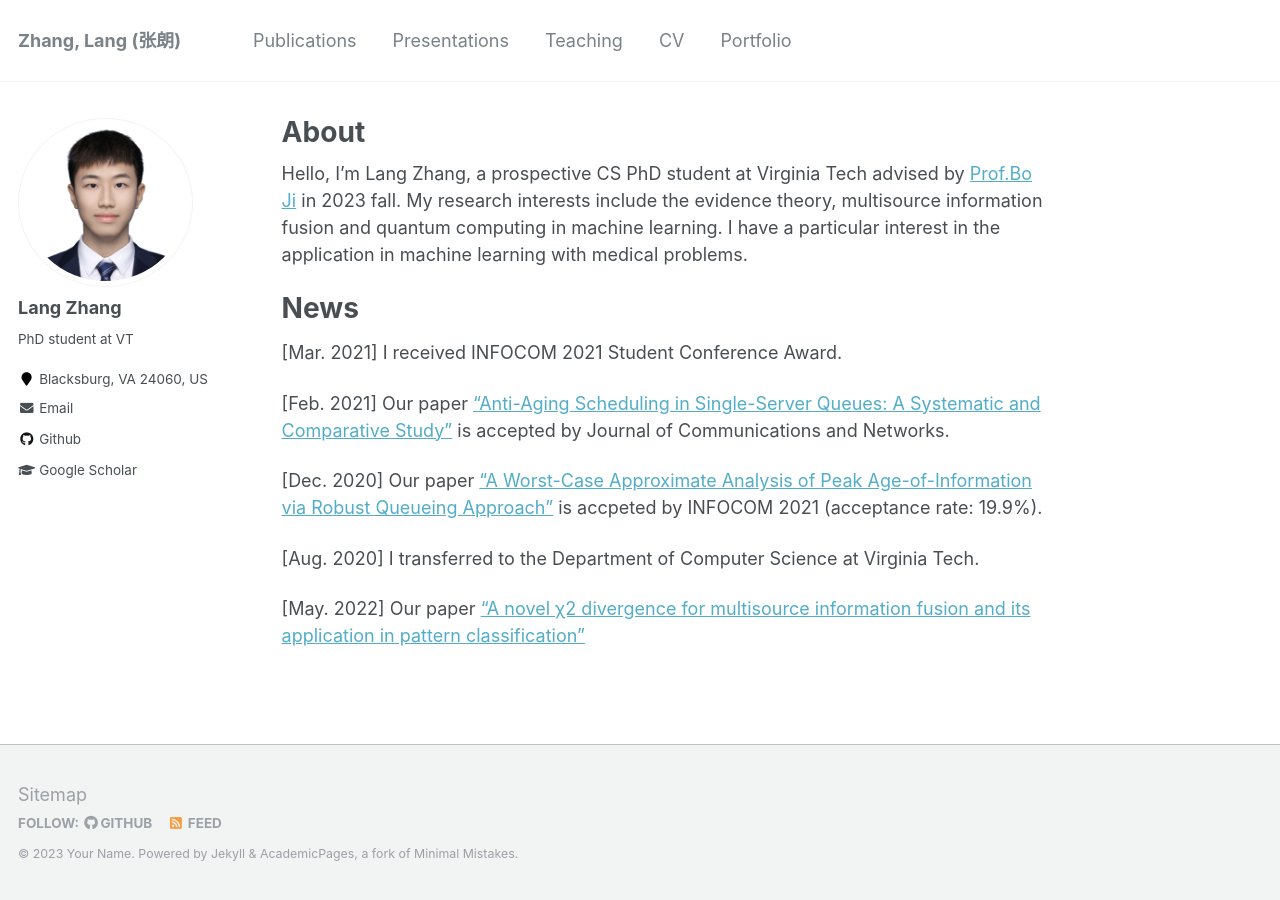
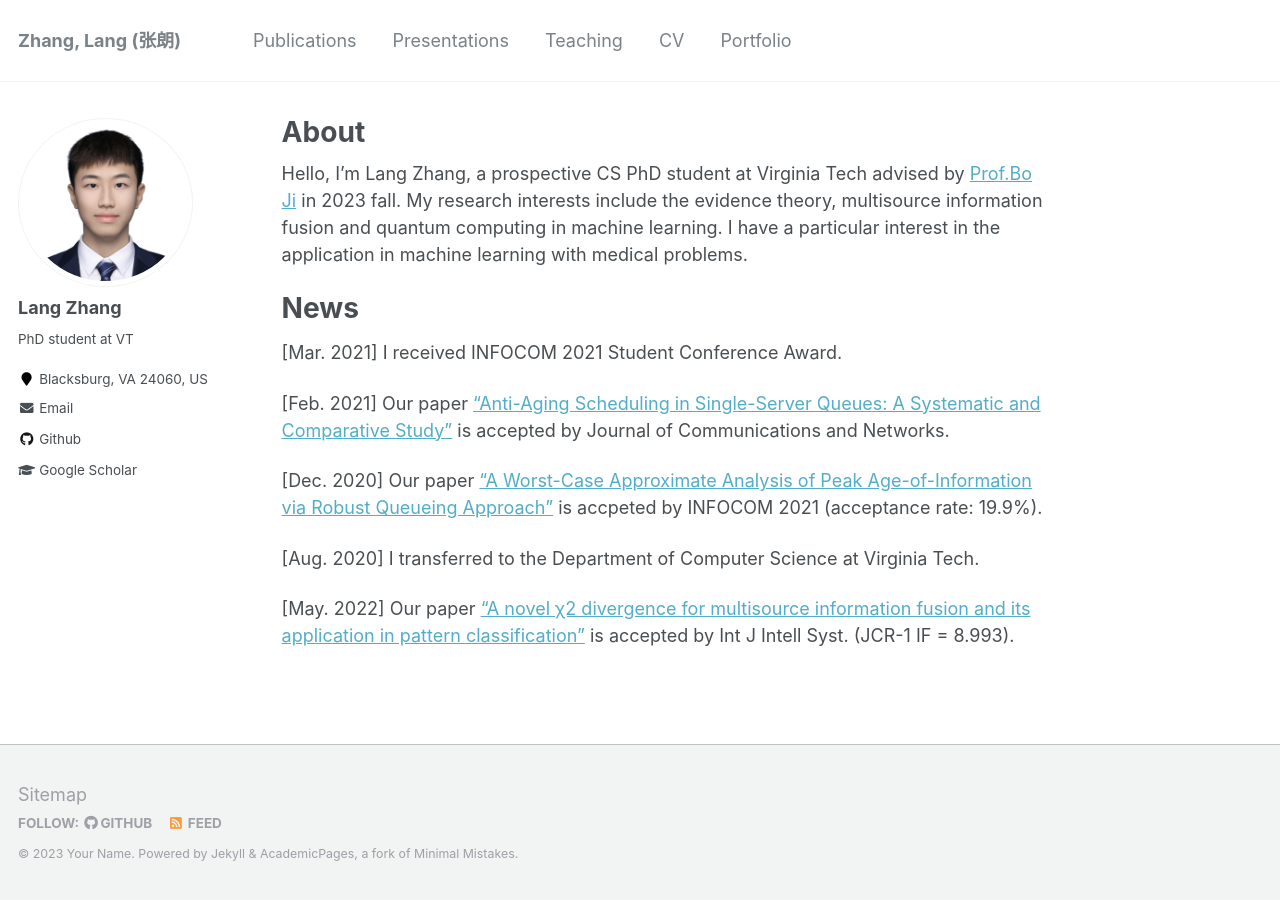
Before and after one commit to langzhang2000/langzhang2000.github.io, a Jekyll site: the page built from _pages/about.md, in a window 1280 px wide. Built offline with Jekyll 4.4.1, drawn with Linux system fonts in a browser that asks for light colours.

Commit message:
Update about.md

```diff
--- a/_pages/about.md
+++ b/_pages/about.md
@@ -26,4 +26,4 @@ News
 
 [Aug. 2020] I transferred to the Department of Computer Science at Virginia Tech.
 
-[May. 2022] Our paper ["A novel χ2 divergence for multisource information fusion and its application in pattern classification"](https://github.com/langzhang-vt/Publication-of-Lang/Published paper-Int J of Intelligent Sys - 2022 - Zhang.pdf)
+[May. 2022] Our paper ["A novel χ2 divergence for multisource information fusion and its application in pattern classification"](https://github.com/langzhang-vt/Publication-of-Lang/Published_paper-Int_J_of_Intelligent Sys_2022_Zhang.pdf) is accepted by Int J Intell Syst. (JCR-1 IF = 8.993).
```
